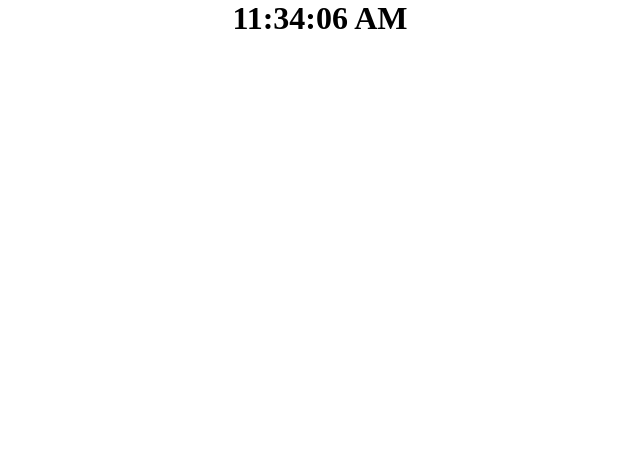
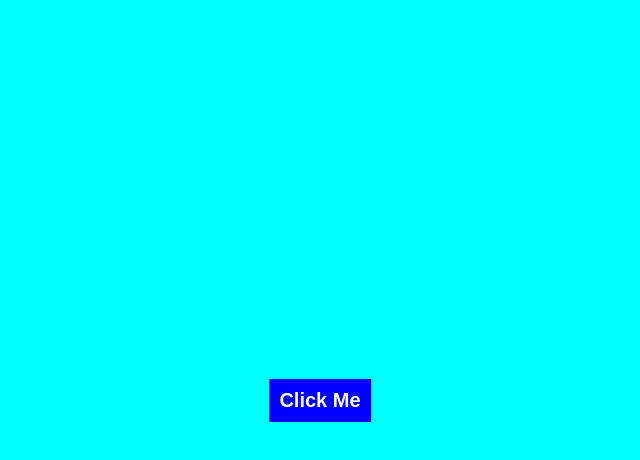
Before and after one commit to NurulIslam17/ReactJs, a React (Create React App) app: page / in a window 1280 px wide. Shown: the top 460 px of the page, without its empty margins (320-960 px from the left). Built offline with nearby package versions, Linux system fonts and the light colour scheme; the HTML template or start-up script is replaced by a standard one.

Commit message:
Event Handling in React

```diff
--- a/src/App.jsx
+++ b/src/App.jsx
@@ -1,10 +1,10 @@
 import React from "react";
-import DigitalClock from './DigitalClock';
+import EventHandle from './EventHandle';
 
 function App() {
   return (
     <>
-      <DigitalClock />
+      <EventHandle />
     </>
   );
 }
--- /dev/null
+++ b/src/EventHandle.css
@@ -0,0 +1,24 @@
+*{
+  margin: 0;
+  padding: 0;
+  box-sizing: border-box;
+}
+
+.div{
+  background-color: aqua;
+  width: 100%;
+  height: 100vh;
+  display: flex;
+  flex-direction: column;
+  justify-content: center;
+  align-items: center;
+}
+.btn{
+  background-color: blue;
+  font-size: 20px;
+  padding: 10px;
+  color: #FFF;
+  font-weight: bold;
+  border: none;
+  cursor: pointer;
+}
--- /dev/null
+++ b/src/EventHandle.jsx
@@ -0,0 +1,35 @@
+import React,{useState} from "react";
+import './EventHandle.css';
+const colr ={
+
+}
+
+function EventHandle() {
+
+  const aqua ="aqua"
+  const [curCol,updCorl] = useState(aqua);
+  const [name,pdaT] = useState('Click Me');
+
+  function cngBg()
+  {
+   let newBg ="#1aed3a";
+    updCorl(newBg);
+    pdaT("UUTch !!");
+    //console.log("Clicked");
+  }
+
+  //double click
+  function bgCol()
+  {
+    updCorl("aqua") ;
+    pdaT("Aouuo !");
+  }
+  return (
+    <>
+      <div className="div" style={{background:curCol}}>
+        <button onClick={cngBg} onDoubleClick={bgCol} className="btn">{name}</button>
+      </div>
+    </>
+  );
+}
+export default EventHandle;
```
